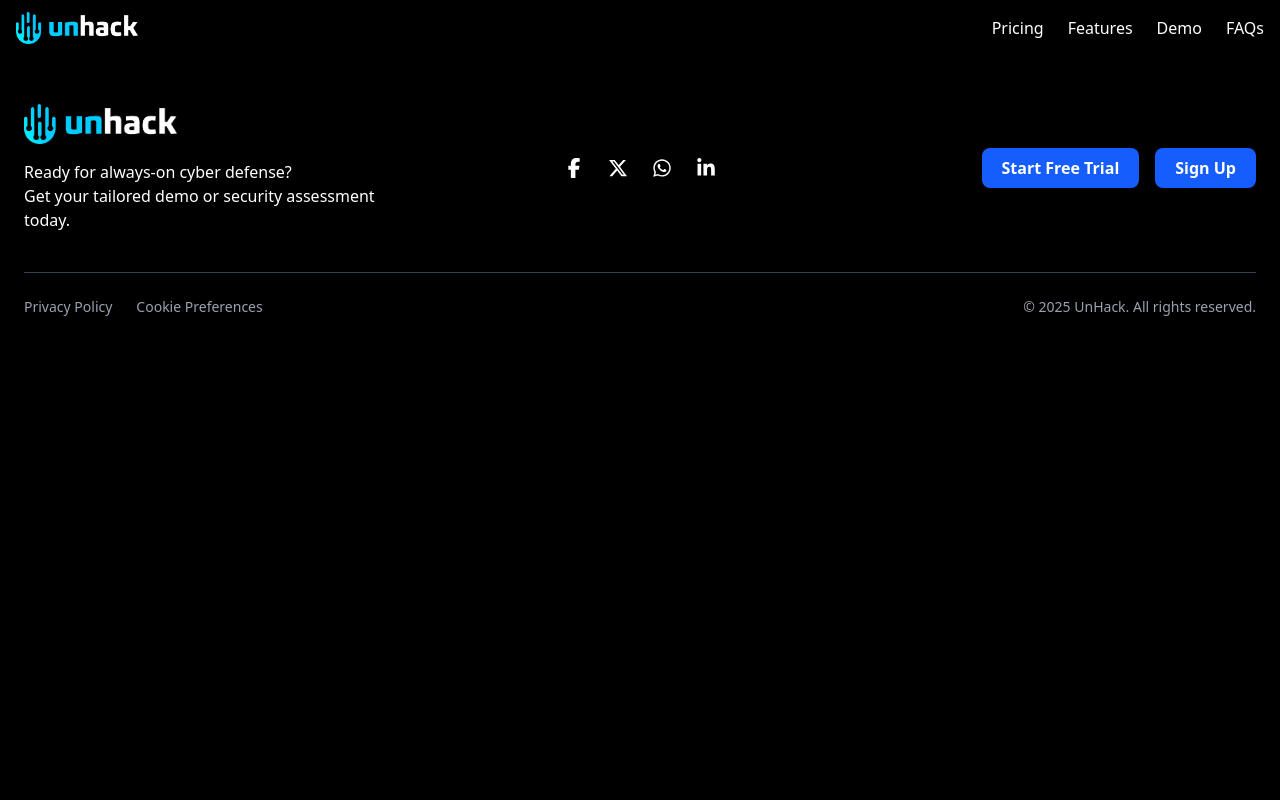
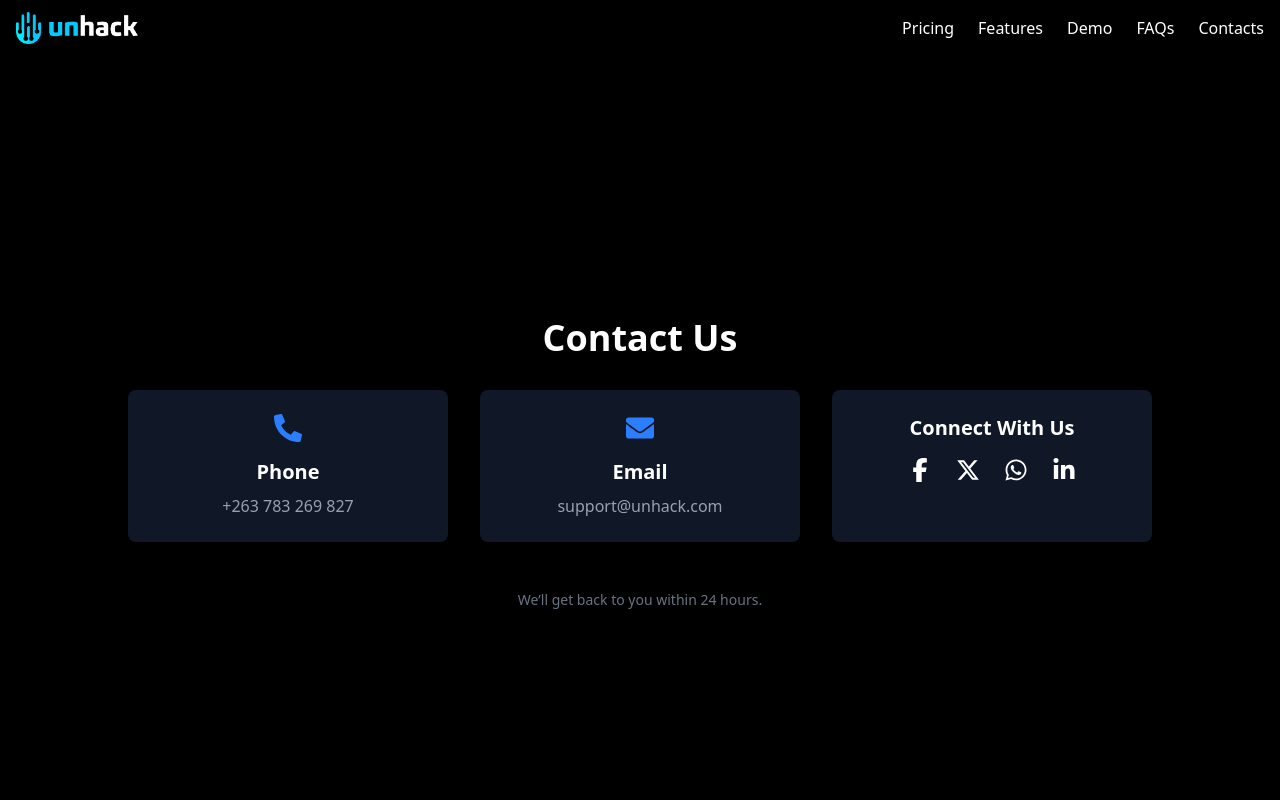
Before and after one commit to Tinti116dev/react-landing-page, a React (Vite) app: page /contacts in a window 1280 px wide. Shown: the top 800 px of the page. Built offline with nearby package versions, Linux system fonts and the light colour scheme.

Commit message:
initial commit

```diff
--- a/package.json
+++ b/package.json
@@ -13,6 +13,7 @@
     "@headlessui/react": "^2.2.9",
     "@heroicons/react": "^2.2.0",
     "@tailwindcss/vite": "^4.1.13",
+    "lucide-react": "^0.544.0",
     "react": "^19.1.1",
     "react-dom": "^19.1.1",
     "react-icons": "^5.5.0",
--- a/src/App.jsx
+++ b/src/App.jsx
@@ -1,3 +1,4 @@
+// src/App.jsx
 import { useState } from "react";
 import { BrowserRouter as Router, Routes, Route } from "react-router-dom";
 import Navbar from "./components/Navbar";
@@ -5,10 +6,12 @@
 import CookieModal from "./components/CookieModal";
 
 import Home from "./pages/Home";
+import Pricing from "./pages/Pricing";
 import Features from "./pages/Features";
 import PrivacyPolicy from "./pages/PrivacyPolicy";
 import Demo from "./pages/Demo";
 import FAQs from "./pages/FAQs";
+import Contacts from "./pages/Contacts";
 
 function App() {
   const [showCookieModal, setShowCookieModal] = useState(false);
@@ -20,13 +23,17 @@
   return (
     <Router>
       <Navbar />
+      <div className="pt-16">{/* offset for fixed navbar */}
         <Routes>
           <Route path="/" element={<Home />} />
+          <Route path="/pricing" element={<Pricing />} />
           <Route path="/features" element={<Features />} />
           <Route path="/privacy-policy" element={<PrivacyPolicy />} />
           <Route path="/demo" element={<Demo />} />
           <Route path="/faqs" element={<FAQs />} />
+          <Route path="/contacts" element={<Contacts />} />
         </Routes>
+      </div>
       {/* Pass down the modal open function */}
       <Footer onOpenCookieModal={handleOpenCookieModal} />
       {/* Control modal visibility */}
--- a/src/components/Footer.jsx
+++ b/src/components/Footer.jsx
@@ -48,7 +48,7 @@
               href="#start"
               className="px-5 py-2 bg-blue-600 rounded-lg font-semibold text-white hover:bg-blue-700 transition"
             >
-              Start Free Trial
+              Request a Demo
             </a>
             <a
               href="#signup"
--- a/src/components/Hero.jsx
+++ b/src/components/Hero.jsx
@@ -24,7 +24,7 @@
               href="#start"
               className="px-5 py-3 bg-blue-600 rounded-lg font-semibold text-white hover:bg-blue-700 transition"
             >
-              Start Free Trial
+              Request a Demo
             </a>
             <a
               href="#demo"
--- a/src/components/Navbar.jsx
+++ b/src/components/Navbar.jsx
@@ -1,9 +1,15 @@
-import React from "react";
+// src/components/Navbar.jsx
+import React, { useState } from "react";
 import { Link } from "react-router-dom";
+import { Menu, X } from "lucide-react"; // npm install lucide-react
 
 const Navbar = () => {
+  const [isOpen, setIsOpen] = useState(false);
+
+  const toggleMenu = () => setIsOpen(!isOpen);
+
   return (
-    <nav className="bg-black text-white shadow-md">
+    <nav className="bg-black text-white shadow-md fixed w-full top-0 left-0 z-50">
       <div className="max-w-7xl mx-auto px-4 py-3 flex items-center justify-between">
         {/* Logo */}
         <Link to="/">
@@ -14,8 +20,8 @@
           />
         </Link>
 
-        {/* Nav Links */}
-        <div className="space-x-6">
+        {/* Desktop Links */}
+        <div className="hidden md:flex space-x-6">
           <Link to="/pricing" className="hover:text-blue-400">
             Pricing
           </Link>
@@ -28,6 +34,64 @@
           <Link to="/faqs" className="hover:text-blue-400">
             FAQs
           </Link>
+          <Link to="/contacts" className="hover:text-blue-400">
+            Contacts
+          </Link>
+        </div>
+
+        {/* Mobile Hamburger */}
+        <div className="md:hidden">
+          <button
+            onClick={toggleMenu}
+            className="focus:outline-none text-gray-300 hover:text-white"
+          >
+            {isOpen ? <X size={28} /> : <Menu size={28} />}
+          </button>
+        </div>
+      </div>
+
+      {/* Mobile Dropdown with slide animation */}
+      <div
+        className={`md:hidden bg-black bg-opacity-95 overflow-hidden transition-all duration-300 ease-in-out ${
+          isOpen ? "max-h-60 opacity-100" : "max-h-0 opacity-0"
+        }`}
+      >
+        <div className="px-4 pb-4 space-y-3">
+          <Link
+            to="/pricing"
+            className="block py-2 border-b border-gray-700"
+            onClick={toggleMenu}
+          >
+            Pricing
+          </Link>
+          <Link
+            to="/features"
+            className="block py-2 border-b border-gray-700"
+            onClick={toggleMenu}
+          >
+            Features
+          </Link>
+          <Link
+            to="/demo"
+            className="block py-2 border-b border-gray-700"
+            onClick={toggleMenu}
+          >
+            Demo
+          </Link>
+          <Link
+            to="/faqs"
+            className="block py-2 border-b border-gray-700"
+            onClick={toggleMenu}
+          >
+            FAQs
+          </Link>
+          <Link
+            to="/contacts"
+            className="block py-2 border-b border-gray-700"
+            onClick={toggleMenu}
+          >
+            Contacts
+          </Link>
         </div>
       </div>
     </nav>
--- /dev/null
+++ b/src/pages/Contacts.jsx
@@ -0,0 +1,85 @@
+// src/pages/Contacts.jsx
+import React from "react";
+import { FaPhoneAlt, FaEnvelope } from "react-icons/fa";
+import {
+  FaFacebookF,
+  FaXTwitter,
+  FaWhatsapp,
+  FaLinkedinIn,
+} from "react-icons/fa6";
+
+function Contacts() {
+  return (
+    <div className="bg-black text-gray-300 min-h-screen flex flex-col items-center justify-center px-6 py-16">
+      {/* Header */}
+      <h1 className="text-4xl font-bold text-white mb-8 text-center">
+        Contact Us
+      </h1>
+
+      {/* Contact Info Grid */}
+      <div className="grid grid-cols-1 md:grid-cols-3 gap-8 max-w-5xl w-full">
+        {/* Phone */}
+        <div className="flex flex-col items-center bg-gray-900 p-6 rounded-lg shadow-lg hover:shadow-xl transition">
+          <FaPhoneAlt size={28} className="text-blue-500 mb-4" />
+          <h2 className="text-xl font-semibold text-white mb-2">Phone</h2>
+          <p className="text-gray-400">+263 783 269 827</p>
+        </div>
+
+        {/* Email */}
+        <div className="flex flex-col items-center bg-gray-900 p-6 rounded-lg shadow-lg hover:shadow-xl transition">
+          <FaEnvelope size={28} className="text-blue-500 mb-4" />
+          <h2 className="text-xl font-semibold text-white mb-2">Email</h2>
+          <p className="text-gray-400">support@unhack.com</p>
+        </div>
+
+        {/* Social Media */}
+        <div className="flex flex-col items-center bg-gray-900 p-6 rounded-lg shadow-lg hover:shadow-xl transition">
+          <h2 className="text-xl font-semibold text-white mb-4">
+            Connect With Us
+          </h2>
+          <div className="flex space-x-6 text-white">
+            <a
+              href="https://www.facebook.com/profile.php?id=61580287678230"
+              target="_blank"
+              rel="noopener noreferrer"
+              className="hover:text-blue-400"
+            >
+              <FaFacebookF size={24} />
+            </a>
+            <a
+              href="https://x.com/UnHack_Africa"
+              target="_blank"
+              rel="noopener noreferrer"
+              className="hover:text-gray-300"
+            >
+              <FaXTwitter size={24} />
+            </a>
+            <a
+              href="https://wa.me/263783269827"
+              target="_blank"
+              rel="noopener noreferrer"
+              className="hover:text-green-400"
+            >
+              <FaWhatsapp size={24} />
+            </a>
+            <a
+              href="#"
+              target="_blank"
+              rel="noopener noreferrer"
+              className="hover:text-blue-400"
+            >
+              <FaLinkedinIn size={24} />
+            </a>
+          </div>
+        </div>
+      </div>
+
+      {/* Footer-style message */}
+      <p className="text-sm text-gray-500 mt-12 text-center">
+        We’ll get back to you within 24 hours.
+      </p>
+    </div>
+  );
+}
+
+export default Contacts;
--- a/src/pages/FAQs.jsx
+++ b/src/pages/FAQs.jsx
@@ -5,9 +5,9 @@
 
 const faqs = [
   {
-    question: "What is UnHack SOCaaS?",
+    question: "What is UnHack?",
     answer:
-      "UnHack SOCaaS is a managed Security Operations Center service that provides 24/7 threat monitoring, detection, and response to protect your business from cyberattacks.",
+      "UnHack is a managed Security Operations Center service that provides 24/7 threat monitoring, detection, and response to protect your business from cyberattacks.",
   },
   {
     question: "How does UnHack monitor threats?",
@@ -40,7 +40,7 @@
       "Response times are aligned with your service level agreement (SLA), typically within minutes of detection, ensuring fast containment and mitigation.",
   },
   {
-    question: "Can UnHack SOCaaS help with compliance requirements?",
+    question: "Can UnHack help with compliance requirements?",
     answer:
       "Yes, our services support adherence to global and regional compliance standards such as GDPR, POPIA, PCI-DSS, and others.",
   },
@@ -50,7 +50,7 @@
       "Onboarding involves integration with your IT environment, baseline tuning, and staff training, usually completed within 2–4 weeks.",
   },
   {
-    question: "How do I get started with UnHack SOCaaS?",
+    question: "How do I get started with UnHack?",
     answer:
       "Contact us through our website or sales team for a personalized consultation and demo.",
   },
@@ -77,7 +77,7 @@
         <div className="text-center mb-12">
           <h2 className="text-3xl font-bold">Frequently Asked Questions</h2>
           <p className="mt-2 text-gray-300">
-            Answers to common questions about UnHack SOCaaS.
+            Answers to common questions about UnHack.
           </p>
         </div>
 
```
Also changed, not shown: 1 other file (tests, documents, lock files or other folders). Lines whose indentation alone changed are shown as unchanged.
